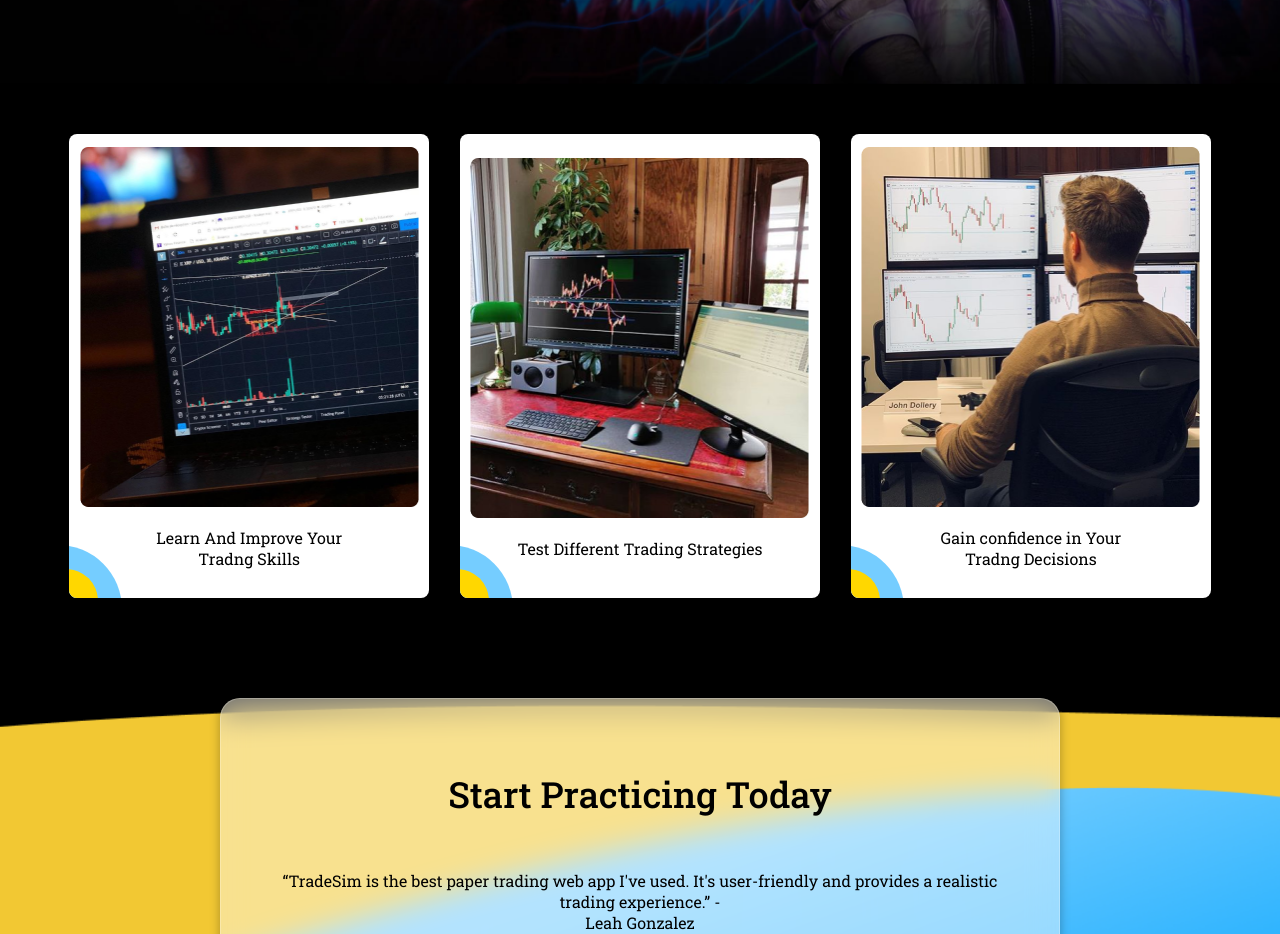
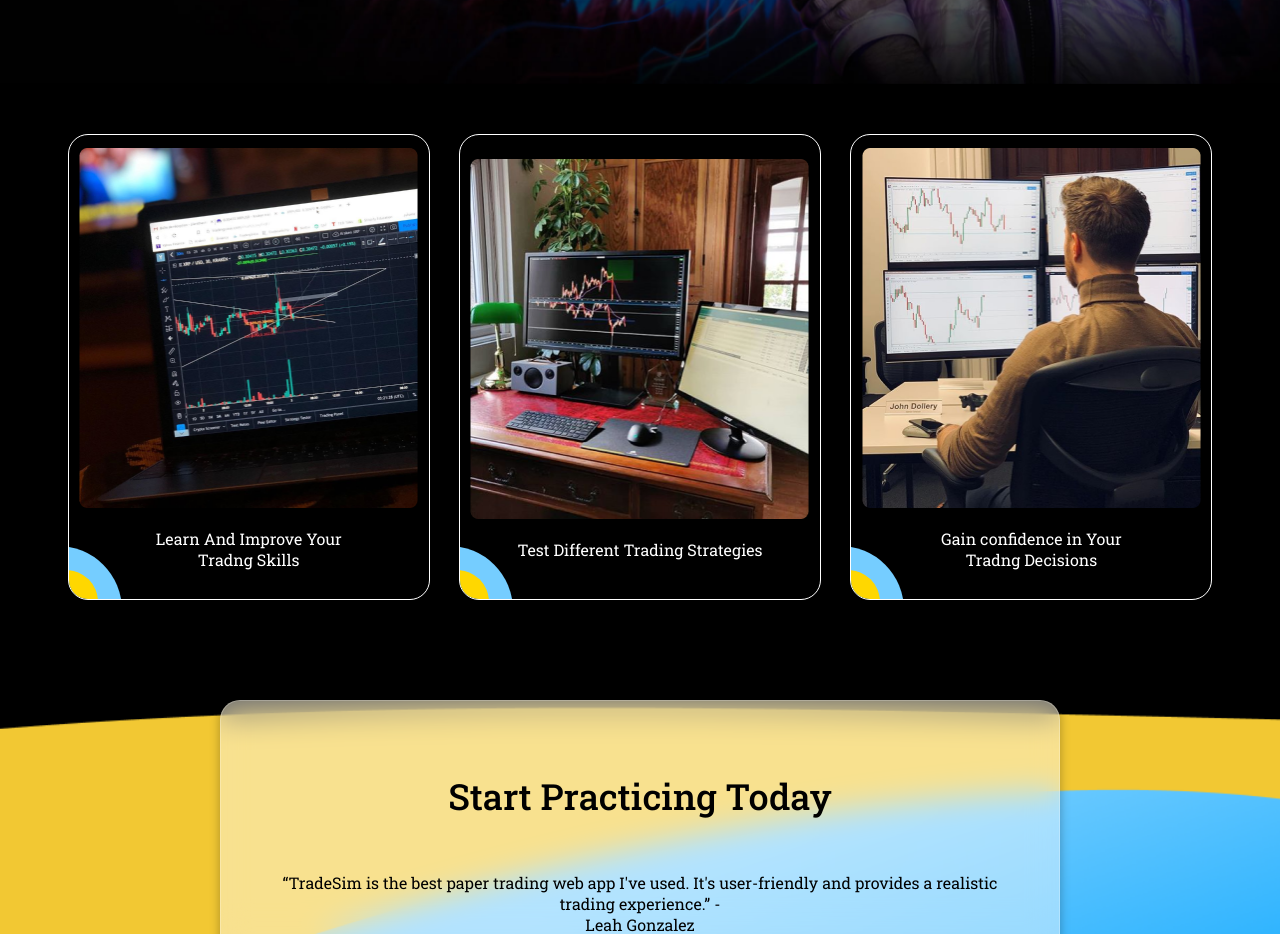
Before and after one commit to calebmutisya/TradeSim, a React (Create React App) app in the folder client/: page / in a window 1280 px wide. Shown: the part 780-1714 px from the top of the page. Built offline with nearby package versions, Linux system fonts and the light colour scheme.

Commit message:
Styled cards

```diff
--- a/client/src/css/Home.css
+++ b/client/src/css/Home.css
@@ -105,14 +105,19 @@ span{
 }
 .card{
     width: 360px;
+    min-width: 360px;
     height: 464px;
     position: relative;
     display: flex;
     flex-direction: column;
     justify-content: center; /* Centers vertically */
     align-items: center;
-    background-color: white;
-    border-radius: 8px;
+    border: 1px solid rgba(255, 255, 255, 1);
+    border-radius: 20px;
+    background-color: rgba(255, 255, 255, 0);
+    box-shadow: 0 0 10px 1px rgba(0, 0, 0, 0.25);
+
+    backdrop-filter: blur(15px);
     overflow: hidden;
 }
 .card:hover .cardbg {
@@ -125,9 +130,9 @@ span{
     -ms-transform: scale(10);
     transform: scale(10);
 }
-/* .card:hover .p4{
-    color: white;
-} */
+.card:hover .p4{
+    color: black;
+}
 .cardbg {
     height: 128px;
     width: 128px;
@@ -168,7 +173,7 @@ span{
     height: 360px;
 }
 .p4{
-    color: black;
+    color: white;
     text-align: center;
     z-index: 1;
 }
```
